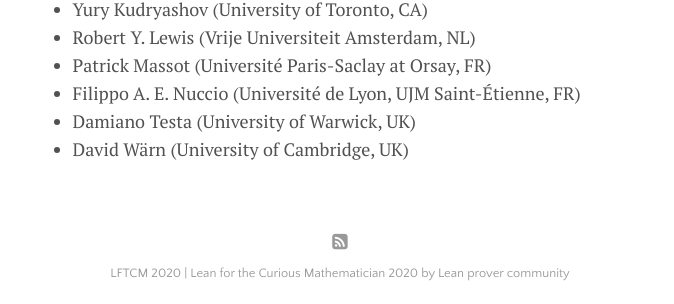
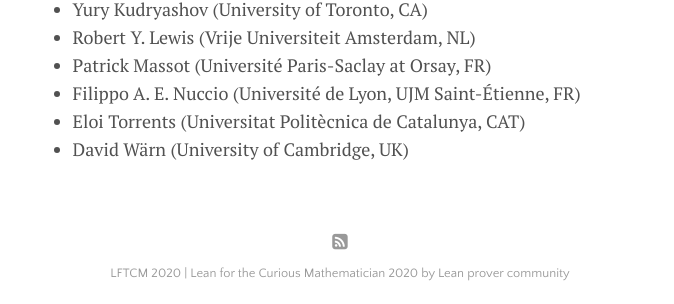
Before and after one commit to leanprover-community/lftcm2020, a Jekyll site: the page built from participants.md, in a window 1280 px wide. Shown: the part 649-953 px from the top of the page, without its empty margins (300-974 px from the left). Built offline with Jekyll 4.4.1, drawn with Linux system fonts in a browser that asks for light colours.

Commit message:
Inscription Eloi Torrents

```diff
--- a/participants.md
+++ b/participants.md
@@ -33,5 +33,5 @@ to add your name to the list below (in alphabetical order).
 * Robert Y. Lewis (Vrije Universiteit Amsterdam, NL)
 * Patrick Massot (Université Paris-Saclay at Orsay, FR)
 * Filippo A. E. Nuccio (Université de Lyon, UJM Saint-Étienne, FR)
-* Damiano Testa (University of Warwick, UK)
+* Eloi Torrents (Universitat Politècnica de Catalunya, CAT)
 * David Wärn (University of Cambridge, UK)
```
